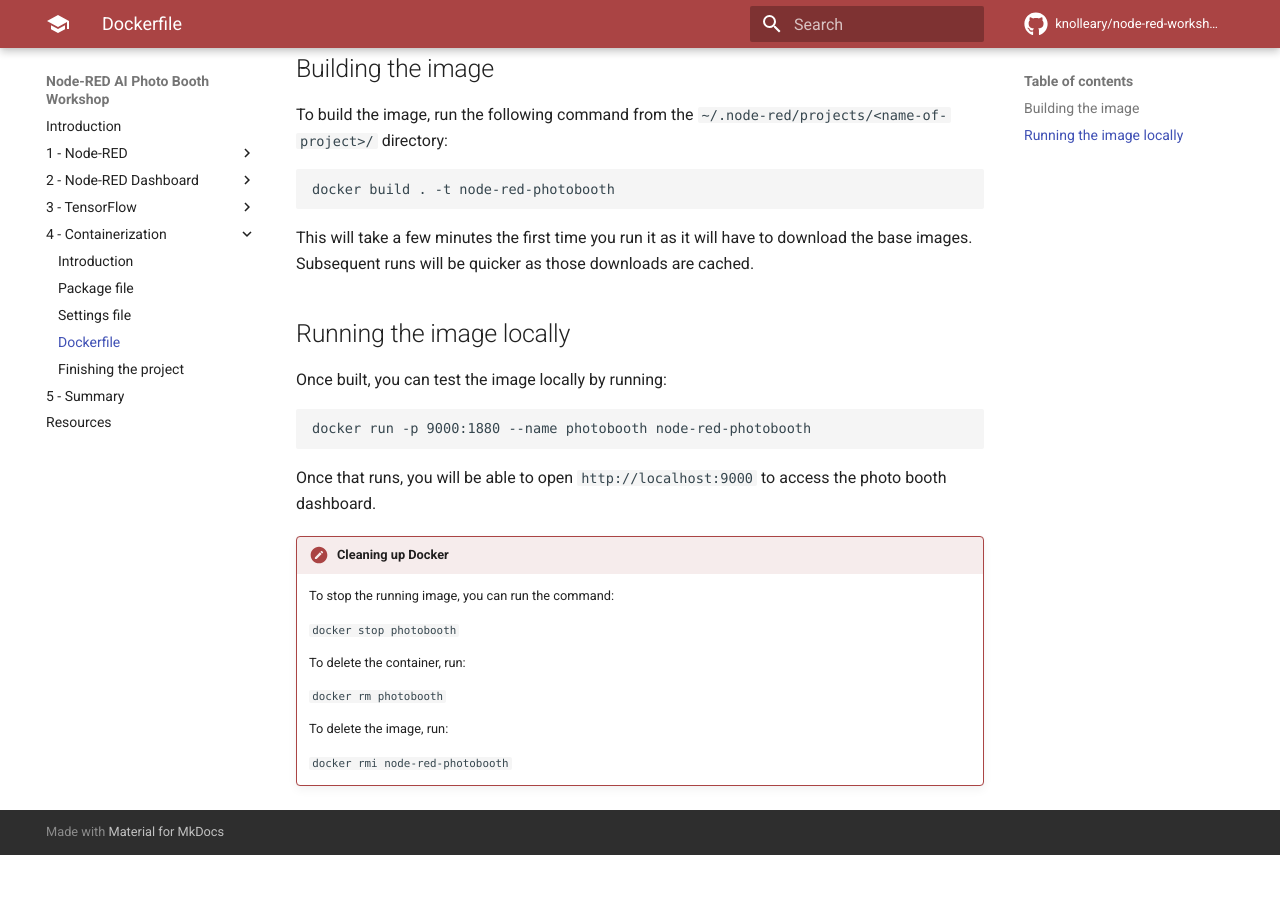
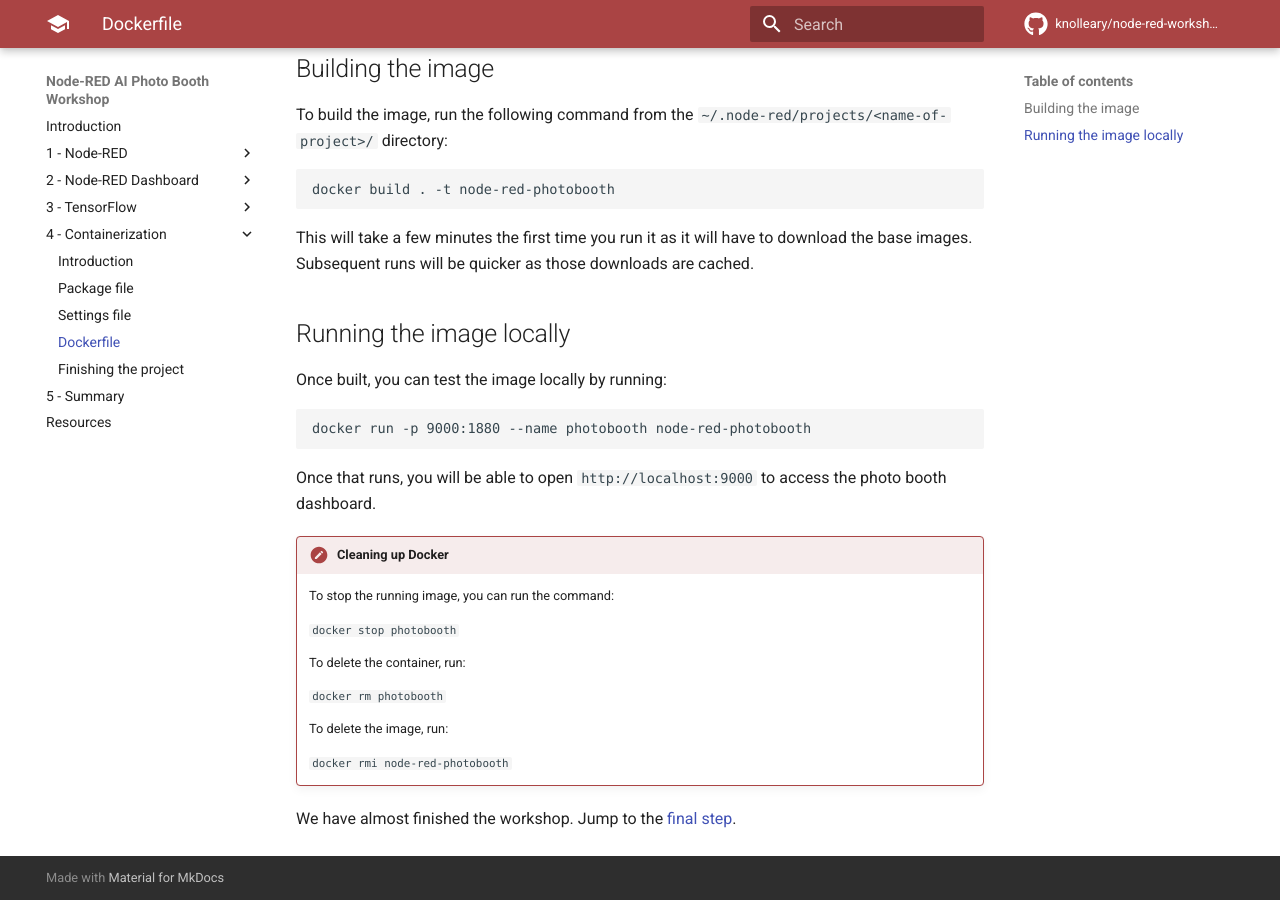
Before and after one commit to knolleary/node-red-workshop-photobooth, an MkDocs documentation site: the page built from docs/part4/dockerfile.md, in a window 1280 px wide and 900 px high, scrolled down 1074 px. Built offline with MkDocs 1.6.1 and Material for MkDocs 9.7.7, drawn with Linux system fonts in a browser that asks for light colours; comment, search, counter and statistics services are not loaded; before the commit the page ends 1929 px from its top, so only the background shows below that.

Commit message:
Navigate to final step

````diff
--- a/docs/part4/dockerfile.md
+++ b/docs/part4/dockerfile.md
@@ -90,3 +90,4 @@
     ```
     docker rmi node-red-photobooth
     ```
+We have almost finished the workshop. Jump to the [final step](one-more-thing.md).
````
